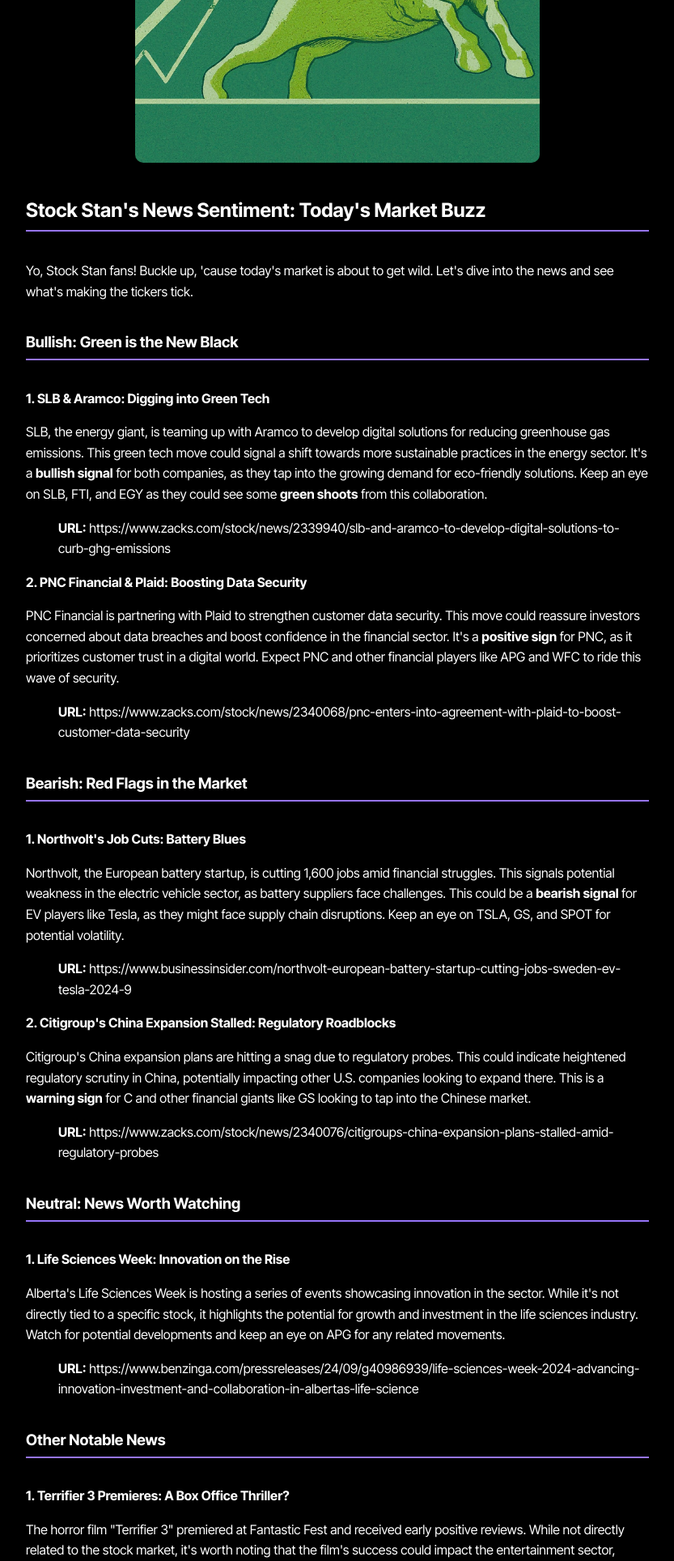
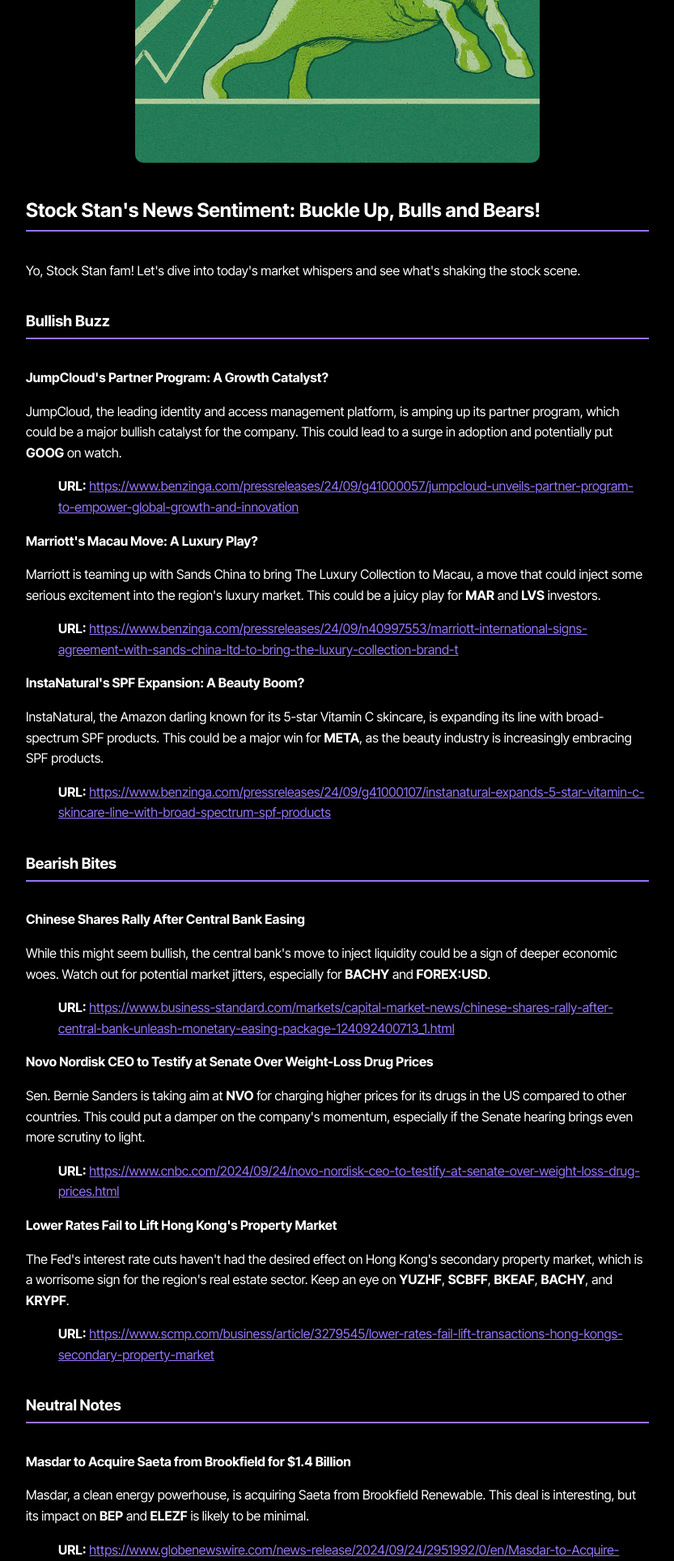
Before and after one commit to fosternilsson516/stock-stan, a Flask app: page / in a window 1280 px wide, after a click on "Newsletter". Shown: the part 452-2380 px from the top of the page at 81% size, without its empty margins (178-1011 px from the left). Run offline with Flask 3, Linux system fonts and the light colour scheme.

Commit message:
Automated update of generated content

```diff
--- a/templates/newsletter.html
+++ b/templates/newsletter.html
@@ -1,80 +1,101 @@
 
-<h2> Stock Stan's News Sentiment: Today's Market Buzz
+<h2> Stock Stan's News Sentiment: Buckle Up, Bulls and Bears!
 </h2>
-<p>Yo, Stock Stan fans! Buckle up, 'cause today's market is about to get wild. Let's dive into the news and see what's making the tickers tick.</p>
-<h3>Bullish: Green is the New Black</h3>
-<p><strong>1. SLB &amp; Aramco: Digging into Green Tech</strong></p>
-<p>SLB, the energy giant, is teaming up with Aramco to develop digital solutions for reducing greenhouse gas emissions. This green tech move could signal a shift towards more sustainable practices in the energy sector. It's a <strong>bullish signal</strong> for both companies, as they tap into the growing demand for eco-friendly solutions. Keep an eye on SLB, FTI, and EGY as they could see some <strong>green shoots</strong> from this collaboration.</p>
+<p>Yo, Stock Stan fam! Let's dive into today's market whispers and see what's shaking the stock scene. </p>
+<h3>Bullish Buzz</h3>
+<p><strong>JumpCloud's Partner Program: A Growth Catalyst?</strong> </p>
+<p>JumpCloud, the leading identity and access management platform, is amping up its partner program, which could be a major bullish catalyst for the company. This could lead to a surge in adoption and potentially put <strong>GOOG</strong> on watch. </p>
 <ul>
-<li><strong>URL:</strong> https://www.zacks.com/stock/news/2339940/slb-and-aramco-to-develop-digital-solutions-to-curb-ghg-emissions</li>
+<li><strong>URL:</strong> <a href="https://www.benzinga.com/pressreleases/24/09/g41000057/jumpcloud-unveils-partner-program-to-empower-global-growth-and-innovation">https://www.benzinga.com/pressreleases/24/09/g41000057/jumpcloud-unveils-partner-program-to-empower-global-growth-and-innovation</a></li>
 </ul>
-<p><strong>2. PNC Financial &amp; Plaid: Boosting Data Security</strong></p>
-<p>PNC Financial is partnering with Plaid to strengthen customer data security. This move could reassure investors concerned about data breaches and boost confidence in the financial sector. It's a <strong>positive sign</strong> for PNC, as it prioritizes customer trust in a digital world. Expect PNC and other financial players like APG and WFC to ride this wave of security.</p>
+<p><strong>Marriott's Macau Move: A Luxury Play?</strong></p>
+<p>Marriott is teaming up with Sands China to bring The Luxury Collection to Macau, a move that could inject some serious excitement into the region's luxury market. This could be a juicy play for <strong>MAR</strong> and <strong>LVS</strong> investors. </p>
 <ul>
-<li><strong>URL:</strong> https://www.zacks.com/stock/news/2340068/pnc-enters-into-agreement-with-plaid-to-boost-customer-data-security</li>
+<li><strong>URL:</strong> <a href="https://www.benzinga.com/pressreleases/24/09/n40997553/marriott-international-signs-agreement-with-sands-china-ltd-to-bring-the-luxury-collection-brand-t">https://www.benzinga.com/pressreleases/24/09/n40997553/marriott-international-signs-agreement-with-sands-china-ltd-to-bring-the-luxury-collection-brand-t</a></li>
 </ul>
-<h3>Bearish: Red Flags in the Market</h3>
-<p><strong>1. Northvolt's Job Cuts: Battery Blues</strong></p>
-<p>Northvolt, the European battery startup, is cutting 1,600 jobs amid financial struggles. This signals potential weakness in the electric vehicle sector, as battery suppliers face challenges. This could be a <strong>bearish signal</strong> for EV players like Tesla, as they might face supply chain disruptions. Keep an eye on TSLA, GS, and SPOT for potential volatility.</p>
+<p><strong>InstaNatural's SPF Expansion: A Beauty Boom?</strong></p>
+<p>InstaNatural, the Amazon darling known for its 5-star Vitamin C skincare, is expanding its line with broad-spectrum SPF products. This could be a major win for <strong>META</strong>, as the beauty industry is increasingly embracing SPF products. </p>
 <ul>
-<li><strong>URL:</strong> https://www.businessinsider.com/northvolt-european-battery-startup-cutting-jobs-sweden-ev-tesla-2024-9</li>
+<li><strong>URL:</strong> <a href="https://www.benzinga.com/pressreleases/24/09/g41000107/instanatural-expands-5-star-vitamin-c-skincare-line-with-broad-spectrum-spf-products">https://www.benzinga.com/pressreleases/24/09/g41000107/instanatural-expands-5-star-vitamin-c-skincare-line-with-broad-spectrum-spf-products</a></li>
 </ul>
-<p><strong>2. Citigroup's China Expansion Stalled: Regulatory Roadblocks</strong></p>
-<p>Citigroup's China expansion plans are hitting a snag due to regulatory probes. This could indicate heightened regulatory scrutiny in China, potentially impacting other U.S. companies looking to expand there. This is a <strong>warning sign</strong> for C and other financial giants like GS looking to tap into the Chinese market.</p>
+<h3>Bearish Bites</h3>
+<p><strong>Chinese Shares Rally After Central Bank Easing</strong></p>
+<p>While this might seem bullish, the central bank's move to inject liquidity could be a sign of deeper economic woes. Watch out for potential market jitters, especially for <strong>BACHY</strong> and <strong>FOREX:USD</strong>. </p>
 <ul>
-<li><strong>URL:</strong> https://www.zacks.com/stock/news/2340076/citigroups-china-expansion-plans-stalled-amid-regulatory-probes</li>
+<li><strong>URL:</strong> <a href="https://www.business-standard.com/markets/capital-market-news/chinese-shares-rally-after-central-bank-unleash-monetary-easing-package-124092400713_1.html">https://www.business-standard.com/markets/capital-market-news/chinese-shares-rally-after-central-bank-unleash-monetary-easing-package-124092400713_1.html</a></li>
 </ul>
-<h3>Neutral: News Worth Watching</h3>
-<p><strong>1. Life Sciences Week: Innovation on the Rise</strong></p>
-<p>Alberta's Life Sciences Week is hosting a series of events showcasing innovation in the sector. While it's not directly tied to a specific stock, it highlights the potential for growth and investment in the life sciences industry. Watch for potential developments and keep an eye on APG for any related movements.</p>
+<p><strong>Novo Nordisk CEO to Testify at Senate Over Weight-Loss Drug Prices</strong></p>
+<p>Sen. Bernie Sanders is taking aim at <strong>NVO</strong> for charging higher prices for its drugs in the US compared to other countries. This could put a damper on the company's momentum, especially if the Senate hearing brings even more scrutiny to light.</p>
 <ul>
-<li><strong>URL:</strong> https://www.benzinga.com/pressreleases/24/09/g40986939/life-sciences-week-2024-advancing-innovation-investment-and-collaboration-in-albertas-life-science</li>
+<li><strong>URL:</strong> <a href="https://www.cnbc.com/2024/09/24/novo-nordisk-ceo-to-testify-at-senate-over-weight-loss-drug-prices.html">https://www.cnbc.com/2024/09/24/novo-nordisk-ceo-to-testify-at-senate-over-weight-loss-drug-prices.html</a></li>
+</ul>
+<p><strong>Lower Rates Fail to Lift Hong Kong's Property Market</strong></p>
+<p>The Fed's interest rate cuts haven't had the desired effect on Hong Kong's secondary property market, which is a worrisome sign for the region's real estate sector. Keep an eye on <strong>YUZHF</strong>, <strong>SCBFF</strong>, <strong>BKEAF</strong>, <strong>BACHY</strong>, and <strong>KRYPF</strong>. </p>
+<ul>
+<li><strong>URL:</strong> <a href="https://www.scmp.com/business/article/3279545/lower-rates-fail-lift-transactions-hong-kongs-secondary-property-market">https://www.scmp.com/business/article/3279545/lower-rates-fail-lift-transactions-hong-kongs-secondary-property-market</a></li>
+</ul>
+<h3>Neutral Notes</h3>
+<p><strong>Masdar to Acquire Saeta from Brookfield for $1.4 Billion</strong></p>
+<p>Masdar, a clean energy powerhouse, is acquiring Saeta from Brookfield Renewable. This deal is interesting, but its impact on <strong>BEP</strong> and <strong>ELEZF</strong> is likely to be minimal. </p>
+<ul>
+<li><strong>URL:</strong> <a href="https://www.globenewswire.com/news-release/2024/09/24/2951992/0/en/Masdar-to-Acquire-Saeta-from-Brookfield-for-1-4-Billion.html">https://www.globenewswire.com/news-release/2024/09/24/2951992/0/en/Masdar-to-Acquire-Saeta-from-Brookfield-for-1-4-Billion.html</a></li>
+</ul>
+<p><strong>Oil Prices Slide on Demand Worries</strong></p>
+<p>Despite the Israel-Hezbollah conflict, concerns about global demand are weighing down oil prices. This might affect <strong>USEG</strong> in the short term, but the bigger picture remains unclear.</p>
+<ul>
+<li><strong>URL:</strong> <a href="https://www.benzinga.com/etfs/sector-etfs/24/09/40990914/oil-falls-energy-stocks-flat-as-fears-of-demand-drop-off-eclipse-israel-hezbollah-conflict-escal">https://www.benzinga.com/etfs/sector-etfs/24/09/40990914/oil-falls-energy-stocks-flat-as-fears-of-demand-drop-off-eclipse-israel-hezbollah-conflict-escal</a></li>
 </ul>
 <h3>Other Notable News</h3>
-<p><strong>1. Terrifier 3 Premieres:  A Box Office Thriller?</strong></p>
-<p>The horror film "Terrifier 3" premiered at Fantastic Fest and received early positive reviews. While not directly related to the stock market, it's worth noting that the film's success could impact the entertainment sector, particularly companies involved in film production. CNVS might be a ticker to watch.</p>
+<p><strong>Solitaire Grand Harvest Teams Up with "25 Words or Less"</strong></p>
+<p>This collaboration is interesting, but its impact on <strong>PLTK</strong> and <strong>GOOG</strong> is likely to be minimal.</p>
 <ul>
-<li><strong>URL:</strong> https://www.benzinga.com/pressreleases/24/09/n40986074/terrifier-3-premieres-at-fantastic-fest-with-unprecedented-positive-early-reactions-ahead-of-octob</li>
+<li><strong>URL:</strong> <a href="https://www.benzinga.com/pressreleases/24/09/n41000411/solitaire-grand-harvest-teams-up-with-25-words-or-less-game-show-to-inspire-viewers-through-play">https://www.benzinga.com/pressreleases/24/09/n41000411/solitaire-grand-harvest-teams-up-with-25-words-or-less-game-show-to-inspire-viewers-through-play</a></li>
 </ul>
-<p><strong>2. Telegram &amp; AI: Cleaning Up the App</strong></p>
-<p>Telegram is using AI to improve its platform and has become more receptive to law enforcement requests. This could impact the social media and technology sector, particularly companies utilizing AI for moderation. Keep an eye on META and other social media giants for potential changes.</p>
+<p><strong>PNC Enters Data Access Agreement with Plaid</strong></p>
+<p>This fintech collaboration is interesting, but its impact on <strong>PNC</strong> and <strong>WFC</strong> is likely to be minimal.</p>
 <ul>
-<li><strong>URL:</strong> https://decrypt.co/250789/telegram-share-user-data-authorities-crime-crackdown</li>
+<li><strong>URL:</strong> <a href="https://www.benzinga.com/fintech/24/09/40986372/pnc-enters-into-agreement-with-plaid-to-boost-customer-data-security">https://www.benzinga.com/fintech/24/09/40986372/pnc-enters-into-agreement-with-plaid-to-boost-customer-data-security</a></li>
 </ul>
-<p>Stay tuned for more market insights, and remember, every day is an opportunity to <strong>ride the waves of the market!</strong> </p>
+<p>That's all for today's News Sentiment, folks. Remember, stay tuned for more insights, and always consult a financial advisor before making any investment decisions.  It's time to get those trading fingers ready! </p>
 <h2> Stan's Social Media Sentiment: The Market's Buzz
 </h2>
-<p><strong>The Stan Special:</strong>  Social media sentiment is <strong>mixed</strong>, with pockets of bullish excitement and bearish whispers.  The market is still in a state of flux, with investors reacting to the recent rate cut and its implications for the future.</p>
-<h3>Most Significant and Impactful Posts:</h3>
+<p><strong>The Stan Special:</strong> Overall, the social media sentiment is <strong>mixed</strong>.  There's a healthy dose of optimism fueled by China's stimulus package and the potential for Fed rate cuts. However, concerns about Tesla's earnings and the broader economic outlook are keeping the market on edge.</p>
+<p><strong>Most Significant and Impactful Posts:</strong></p>
 <ul>
-<li><strong>"Toyota to Lambo, 5k -&gt; 630k, 12,300% LUMN gains"</strong> This post, boasting a massive return on a single stock, fuels the "get rich quick" mentality that frequently plagues social media. While inspiring for some, it could lead to reckless investment decisions and amplify volatility. </li>
-<li><strong>"Best stocks to gamble uranium? Its time."</strong>  The growing interest in uranium as an investment theme, fueled by the potential for nuclear energy expansion, is evident.  This could lead to a uranium bull run, attracting investors seeking higher returns, especially in the face of economic uncertainty.</li>
+<li><strong>Tesla's Earnings Concerns:</strong>  One post (with over 1200 upvotes)  highlights concerns about Tesla's inventory build-up, the Cybertruck's lackluster performance, and price cuts impacting margins. This post sparked a lively debate about Tesla's future and its valuation.</li>
+<li><strong>China's Stimulus Package:</strong> Multiple posts (with scores exceeding 400) focus on China's aggressive stimulus measures, aiming to boost bank lending and consumer spending. This news sparked optimism about global economic growth.</li>
 </ul>
-<h3>Trends and Patterns:</h3>
+<p><strong>Trends and Patterns:</strong></p>
 <ul>
-<li><strong>The Rate Cut's Aftershocks:</strong>  Multiple posts examine the impact of the recent rate cut, highlighting both the initial price spike and the subsequent overnight gains in SPY and QQQ. This signifies that the market is attempting to understand the true implications of the Fed's move.</li>
-<li><strong>China's Influence:</strong>  Several posts discuss the Chinese economy and its potential stimulus measures. This showcases the global interconnectedness of markets and the growing influence of China's economic performance on global sentiment. </li>
-<li><strong>Seeking Expertise:</strong>  Many posts reflect a desire for guidance and advice, seeking insight on investment strategies, portfolio allocation, and the use of technical indicators. This indicates that retail investors are navigating a complex market landscape and relying on online communities for information.</li>
+<li><strong>Earnings Season:</strong> The upcoming earnings season is a recurring theme, with investors discussing strategies for navigating potential volatility.</li>
+<li><strong>Interest Rates and Fed Policy:</strong> The possibility of Fed rate cuts is a hot topic, with some anticipating a bullish market reaction, while others remain cautious about potential economic risks.</li>
+<li><strong>Short Squeeze Potential:</strong>  Posts about potential short squeezes in stocks like $POWL and $DUOL indicate an appetite for risk-taking among investors.</li>
 </ul>
-<h3>Most Frequently Mentioned Stock Tickers:</h3>
+<p><strong>Most Frequently Mentioned Stock Tickers:</strong></p>
 <ul>
-<li><strong>INTC (Intel):</strong>  The buzz surrounding Intel's potential takeover by Qualcomm, coupled with the proposed investment from Apollo Global Management, positions INTC as a key stock to watch. This highlights the growing importance of the semiconductor industry in the global tech landscape. </li>
-<li><strong>NVDA (Nvidia):</strong>  Rumors of NVDA's H20 chip discontinuation due to US export controls cast a shadow over the stock. This demonstrates the vulnerability of tech companies to geopolitical tensions and the potential for significant market shifts based on government regulations. </li>
-<li><strong>LUMN (Lumen Technologies):</strong>  The massive returns claimed in the post about LUMN demonstrate the potential for high-risk, high-reward plays, though it's important to emphasize the inherent volatility and risk involved in such investments.</li>
+<li><strong>$TSLA:</strong> Tesla remains a focal point of discussion, driven by concerns about its earnings and the stock's volatile price action.</li>
+<li><strong>$BABA:</strong> The Chinese e-commerce giant is seeing a surge in interest, likely fueled by the Chinese stimulus package.</li>
+<li><strong>$MSFT:</strong> Microsoft's stock is under the microscope after an analyst downgrade linked to its reliance on Nvidia.</li>
 </ul>
-<h3>Impact of the Stock Market on Posters and Vice Versa:</h3>
+<p><strong>Impact of the Stock Market on Posters and Vice Versa:</strong></p>
 <ul>
-<li><strong>Emotional Investment:</strong>  The posts reveal the emotional aspect of investing, with some expressing excitement about market gains and others expressing frustration or uncertainty. This indicates that the market's volatility can influence individuals' emotional well-being and their decision-making. </li>
-<li><strong>Amplifying Market Sentiment:</strong>  The posts themselves can influence market sentiment, especially when amplified by the "like" or "upvote" mechanism.  Viral posts like the one about LUMN can create momentum, pushing the stock price up or down based on the collective mood. </li>
+<li><strong>Investor Sentiment and Market Volatility:</strong>  The posts reflect a spectrum of investor sentiment, from bullish YOLO trades to cautious hedging strategies. This emotional volatility can influence market movements, leading to short-term swings and speculative bubbles.</li>
+<li><strong>Market News and Trading Decisions:</strong> Investors are closely monitoring market news, using it to justify their trades or adjust their strategies. This highlights the symbiotic relationship between social media chatter and market behavior.</li>
 </ul>
-<p><strong>Stan's Final Word:</strong> The market is a roller coaster ride, and social media provides a glimpse into the anxieties and ambitions of those aboard. It's important to remember that while social media can offer valuable insights and information, it's not a substitute for thorough research and a sound investment strategy. Don't let the hype cloud your judgment. Invest wisely, folks! </p>
-<h2> Stock Stan's Market Wrap-Up:  It's a Green Day, But Watch Out for Red Flags!
+<p><strong>Stan's Take:</strong></p>
+<ul>
+<li>Tesla's earnings are shaping up to be a major event, potentially triggering a market-wide correction. </li>
+<li>China's stimulus is a double-edged sword, providing a short-term boost but raising long-term concerns about inflation.</li>
+<li>Investors are exhibiting a healthy dose of risk appetite, with some chasing high-growth stocks while others seek refuge in more conservative strategies.</li>
+</ul>
+<p><strong>Remember, folks, Stan's social media sentiment is a snapshot in time. The market is always moving, and so is the conversation.</strong>  Keep those eyes peeled and your portfolios diversified! </p>
+<h2> Stan's Market Wrap-Up: Buckle Up for Volatility!
 </h2>
-<p>Alright, Stock Stan fam, let's tie this market day together with a bow. Today's news and social media buzz painted a mixed picture, with bullish vibes in the energy and financial sectors, but a dose of caution surrounding the EV and tech industries. </p>
-<p>The data backs up the sentiment: SLB, PNC, and APG are showing promising numbers with strong analyst recommendations, while TSLA and INTC are facing some headwinds. LUMN is a wildcard, with its massive gains fueling a "get rich quick" frenzy on social media, but investors should remember that wild swings can cut both ways.</p>
-<p><strong>Stan's Take:</strong> While green is the color of the day, don't let the sunshine blind you to the potential for bumps ahead.  The EV sector is facing a battery shortage, tech giants are getting caught in geopolitical crosshairs, and the market is still figuring out how to ride the wave of the recent rate cut. </p>
-<p>This is a time for smart investing, not impulsive decisions.  Do your research, stay informed, and ride those market waves with a cool head and a steady hand.  The market may be unpredictable, but with a little wisdom, you can navigate it with success.</p>
-<p>See you tomorrow, Stock Stan crew! </p>
+<p>Alright, Stock Stan fam, let's tie this market day up with a big, juicy bow! Today's news, social media buzz, and data deep dives are telling us one thing: buckle up for volatility! </p>
+<p>The news is a mixed bag, with bullish whispers about partner programs and luxury market expansions, countered by bearish bites about central bank easing and regulatory scrutiny.  Social media is echoing this sentiment, with Tesla's earnings a major hot button, and the potential for Fed rate cuts sparking both optimism and caution. </p>
+<p>Looking at the data, the analyst recommendations are largely bullish, with "buy" ratings dominating for most of the tickers we discussed. However, the data also reveals a significant amount of uncertainty, with several tickers showing a mixed bag of buy and hold recommendations. </p>
+<p><strong>Stan's Take:</strong>  The market is poised for a wild ride. The earnings season is a looming factor, and Tesla's performance will be a key indicator of investor sentiment. China's stimulus is a double-edged sword, injecting short-term optimism but raising long-term inflation concerns.  </p>
+<p><strong>My advice? Stay nimble!</strong> Don't get caught up in the hype or the fear. Diversify your portfolio, keep a close eye on the news and social media trends, and be prepared to adjust your strategy as the market unfolds.  Remember, Stock Stan is always here to guide you through the twists and turns!  See you next market day, fam!  </p>
 <table border="1" class="dataframe analyst-recommendations">
   <thead>
     <tr style="text-align: right;">
@@ -89,31 +110,130 @@
   </thead>
   <tbody>
     <tr>
-      <td>22</td>
-      <td>2</td>
+      <td>35</td>
+      <td>11</td>
       <td>2024-09-01</td>
       <td>0</td>
-      <td>10</td>
+      <td>18</td>
       <td>0</td>
-      <td>SLB</td>
+      <td>GOOG</td>
+    </tr>
+    <tr>
+      <td>6</td>
+      <td>20</td>
+      <td>2024-09-01</td>
+      <td>1</td>
+      <td>3</td>
+      <td>0</td>
+      <td>MAR</td>
+    </tr>
+    <tr>
+      <td>15</td>
+      <td>5</td>
+      <td>2024-09-01</td>
+      <td>0</td>
+      <td>4</td>
+      <td>0</td>
+      <td>LVS</td>
+    </tr>
+    <tr>
+      <td>40</td>
+      <td>7</td>
+      <td>2024-09-01</td>
+      <td>2</td>
+      <td>22</td>
+      <td>0</td>
+      <td>META</td>
     </tr>
     <tr>
       <td>12</td>
-      <td>9</td>
+      <td>8</td>
+      <td>2024-09-01</td>
+      <td>0</td>
+      <td>3</td>
+      <td>0</td>
+      <td>BACHY</td>
+    </tr>
+    <tr>
+      <td>14</td>
+      <td>10</td>
       <td>2024-09-01</td>
       <td>0</td>
       <td>6</td>
+      <td>2</td>
+      <td>NVO</td>
+    </tr>
+    <tr>
       <td>0</td>
-      <td>FTI</td>
+      <td>2</td>
+      <td>2024-06-01</td>
+      <td>5</td>
+      <td>0</td>
+      <td>2</td>
+      <td>YUZHF</td>
+    </tr>
+    <tr>
+      <td>8</td>
+      <td>10</td>
+      <td>2024-09-01</td>
+      <td>1</td>
+      <td>2</td>
+      <td>0</td>
+      <td>SCBFF</td>
+    </tr>
+    <tr>
+      <td>1</td>
+      <td>9</td>
+      <td>2024-09-01</td>
+      <td>4</td>
+      <td>0</td>
+      <td>3</td>
+      <td>BKEAF</td>
+    </tr>
+    <tr>
+      <td>6</td>
+      <td>4</td>
+      <td>2024-09-01</td>
+      <td>1</td>
+      <td>2</td>
+      <td>0</td>
+      <td>KRYPF</td>
+    </tr>
+    <tr>
+      <td>11</td>
+      <td>5</td>
+      <td>2024-09-01</td>
+      <td>0</td>
+      <td>2</td>
+      <td>0</td>
+      <td>BEP</td>
+    </tr>
+    <tr>
+      <td>11</td>
+      <td>11</td>
+      <td>2024-09-01</td>
+      <td>1</td>
+      <td>3</td>
+      <td>0</td>
+      <td>ELEZF</td>
+    </tr>
+    <tr>
+      <td>5</td>
+      <td>1</td>
+      <td>2024-09-01</td>
+      <td>0</td>
+      <td>2</td>
+      <td>0</td>
+      <td>USEG</td>
     </tr>
     <tr>
       <td>4</td>
+      <td>8</td>
+      <td>2024-09-01</td>
       <td>1</td>
-      <td>2024-09-01</td>
+      <td>6</td>
       <td>0</td>
-      <td>1</td>
-      <td>0</td>
-      <td>EGY</td>
+      <td>PLTK</td>
     </tr>
     <tr>
       <td>11</td>
@@ -123,15 +243,6 @@
       <td>7</td>
       <td>0</td>
       <td>PNC</td>
-    </tr>
-    <tr>
-      <td>5</td>
-      <td>3</td>
-      <td>2024-09-01</td>
-      <td>0</td>
-      <td>5</td>
-      <td>0</td>
-      <td>APG</td>
     </tr>
     <tr>
       <td>12</td>
@@ -152,76 +263,40 @@
       <td>TSLA</td>
     </tr>
     <tr>
-      <td>16</td>
-      <td>8</td>
+      <td>29</td>
+      <td>9</td>
       <td>2024-09-01</td>
       <td>0</td>
-      <td>7</td>
+      <td>16</td>
       <td>0</td>
-      <td>GS</td>
+      <td>BABA</td>
     </tr>
     <tr>
-      <td>22</td>
-      <td>9</td>
+      <td>38</td>
+      <td>3</td>
+      <td>2024-09-01</td>
+      <td>0</td>
+      <td>23</td>
+      <td>0</td>
+      <td>MSFT</td>
+    </tr>
+    <tr>
+      <td>0</td>
+      <td>3</td>
       <td>2024-09-01</td>
       <td>1</td>
-      <td>10</td>
       <td>0</td>
-      <td>SPOT</td>
+      <td>2</td>
+      <td>POWL</td>
     </tr>
     <tr>
       <td>14</td>
-      <td>8</td>
-      <td>2024-09-01</td>
-      <td>0</td>
-      <td>7</td>
-      <td>0</td>
-      <td>C</td>
-    </tr>
-    <tr>
-      <td>4</td>
-      <td>1</td>
-      <td>2024-09-01</td>
-      <td>0</td>
-      <td>2</td>
-      <td>0</td>
-      <td>CNVS</td>
-    </tr>
-    <tr>
-      <td>40</td>
-      <td>7</td>
-      <td>2024-09-01</td>
-      <td>2</td>
-      <td>22</td>
-      <td>0</td>
-      <td>META</td>
-    </tr>
-    <tr>
-      <td>3</td>
-      <td>37</td>
-      <td>2024-09-01</td>
-      <td>6</td>
-      <td>1</td>
-      <td>3</td>
-      <td>INTC</td>
-    </tr>
-    <tr>
-      <td>41</td>
       <td>6</td>
       <td>2024-09-01</td>
       <td>0</td>
-      <td>20</td>
+      <td>4</td>
       <td>0</td>
-      <td>NVDA</td>
-    </tr>
-    <tr>
-      <td>1</td>
-      <td>10</td>
-      <td>2024-09-01</td>
-      <td>5</td>
-      <td>0</td>
-      <td>2</td>
-      <td>LUMN</td>
+      <td>DUOL</td>
     </tr>
   </tbody>
 </table>
```
